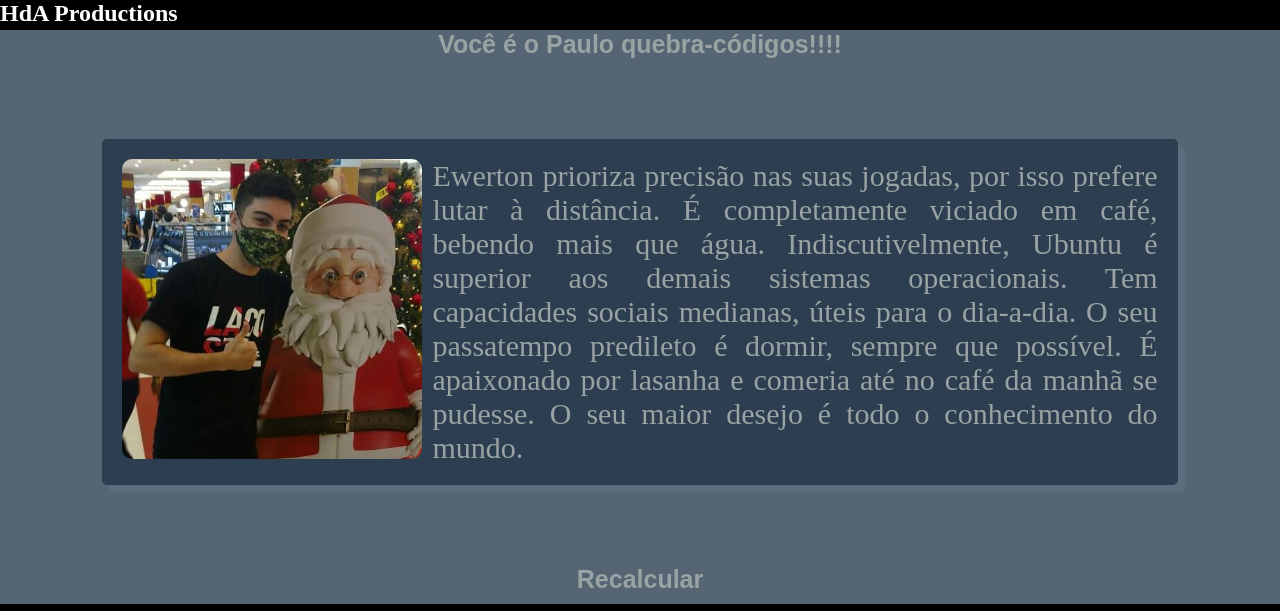
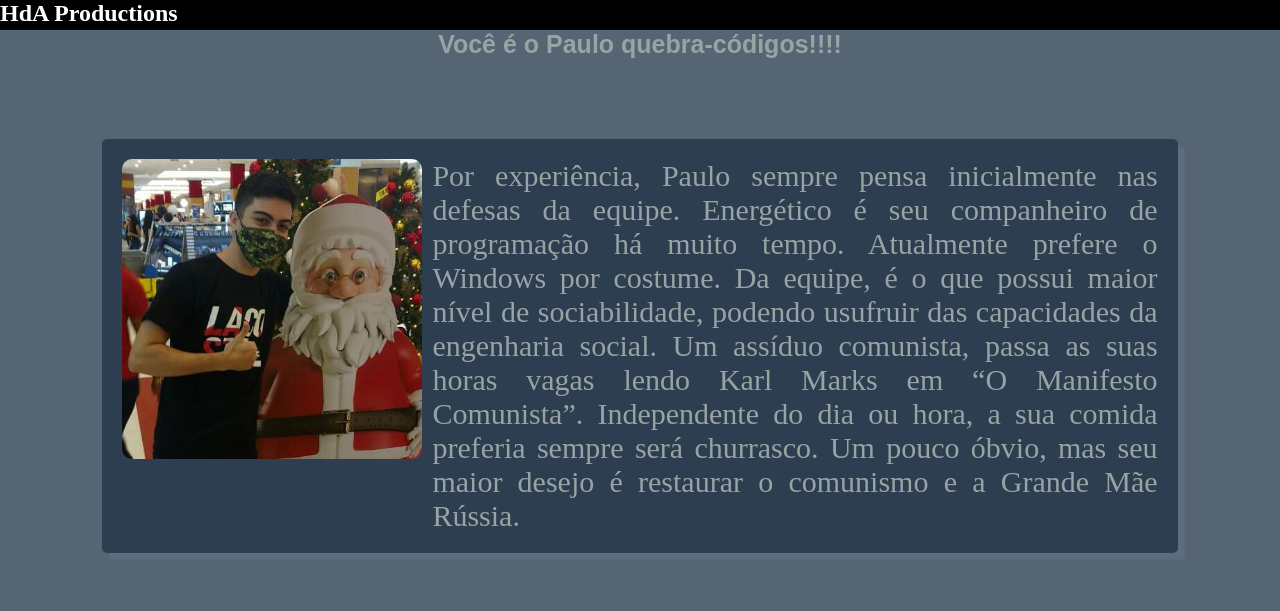
Before and after one commit to ProjetoWeb12/ProjectWebThridEdition, a plain HTML site: page files/perguntas/membros/pag2.html in a window 1280 px wide. Shown: the top 611 px of the page. Drawn offline with Linux system fonts and the light colour scheme.

Commit message:
Update pag2.html

```diff
--- a/files/perguntas/membros/pag2.html
+++ b/files/perguntas/membros/pag2.html
@@ -20,7 +20,7 @@
 	<h1 class="align title">Você é o Paulo quebra-códigos!!!!</h1>
 	<header class="align">
 		<img src="../img/photo-equipe-2.jpg">
-		<p>Ewerton prioriza precisão nas suas jogadas, por isso prefere lutar à distância. É completamente viciado em café, bebendo mais que água. Indiscutivelmente, Ubuntu é superior aos demais sistemas operacionais. Tem capacidades sociais medianas, úteis para o dia-a-dia. O seu passatempo predileto é dormir, sempre que possível. É apaixonado por lasanha e comeria até no café da manhã se pudesse. O seu maior desejo é todo o conhecimento do mundo.</p>
+		<p>Por experiência, Paulo sempre pensa inicialmente nas defesas da equipe. Energético é seu companheiro de programação há muito tempo. Atualmente prefere o Windows por costume. Da equipe, é o que possui maior nível de sociabilidade, podendo usufruir das capacidades da engenharia social. Um assíduo comunista, passa as suas horas vagas lendo Karl Marks em “O Manifesto Comunista”. Independente do dia ou hora, a sua comida preferia sempre será churrasco. Um pouco óbvio, mas seu maior desejo é restaurar o comunismo e a Grande Mãe Rússia.</p>
 	</header>
 	<a href="../quiz.html"> <h1 class="align title">Recalcular</h1> </a>
 
```
